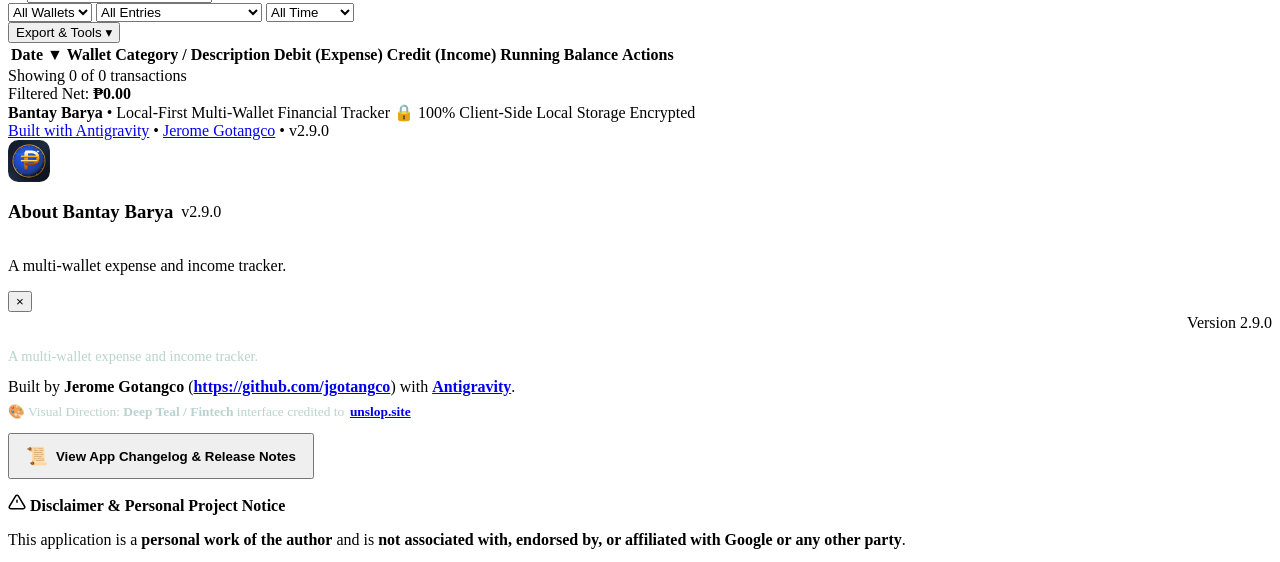
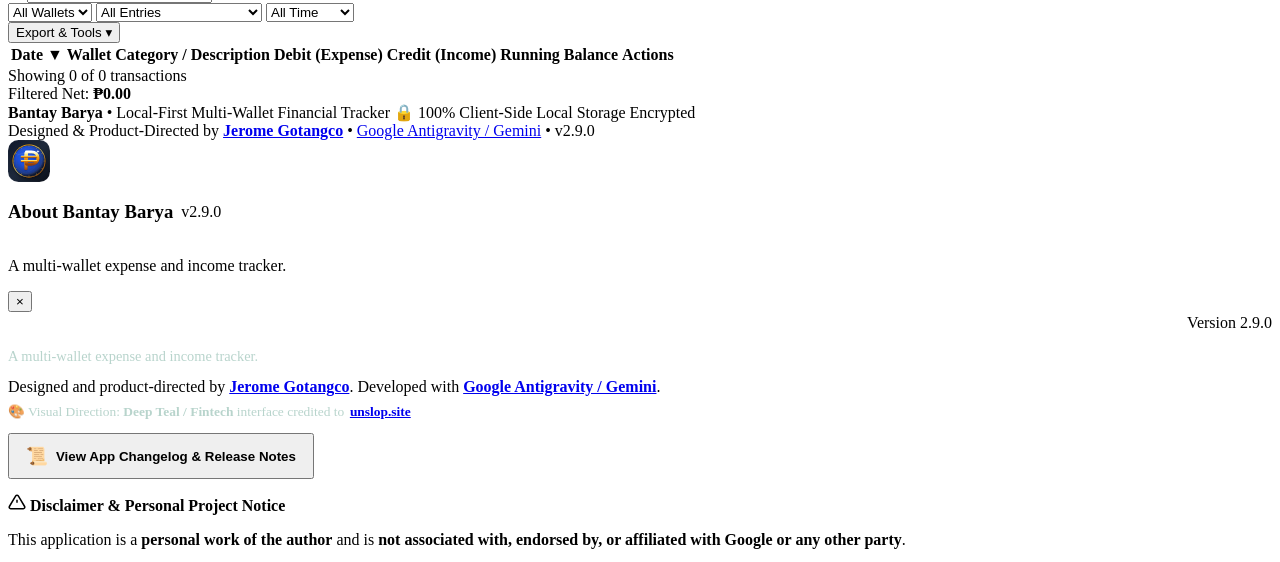
Before and after one commit to jgotangco/Bantay-Barya, a browser extension: page index.html in a window 1280 px wide. Shown: the part 2054-2616 px from the top of the page. Drawn offline with nearby package versions, Linux system fonts and the light colour scheme.

Commit message:
Designed and product-directed by Jerome Gotangco. Developed with Google Antigravity / Gemini. in index.html

```diff
--- a/index.html
+++ b/index.html
@@ -4,7 +4,7 @@
   <meta charset="UTF-8">
   <meta name="viewport" content="width=device-width, initial-scale=1.0, maximum-scale=1.0, user-scalable=no">
   <title>Bantay Barya - Multi-Wallet Expense Tracker</title>
-  <meta name="description" content="A multi-wallet expense and income tracker built on Antigravity by Jerome Gotangco (https://github.com/jgotangco)">
+  <meta name="description" content="A multi-wallet expense and income tracker. Designed and product-directed by Jerome Gotangco. Developed with Google Antigravity / Gemini.">
 
   <!-- PWA & Mobile Web App Meta -->
   <link rel="manifest" href="manifest.json">
@@ -85,9 +85,9 @@
               <span id="deviceText">Desktop</span>
             </span>
           </div>
-          <!-- Subtitle formatted with clickable Antigravity link -->
+          <!-- Subtitle formatted with clickable attribution links -->
           <p class="brand-subtitle">
-            A multi-wallet expense tracker built on <a href="https://antigravity.google/" target="_blank" rel="noopener noreferrer" class="link-antigravity" title="Visit Antigravity website">Antigravity</a> | <span id="headerBaseCurrencyTag">Base: PHP (₱)</span>
+            A multi-wallet expense tracker. Designed and product-directed by <a href="https://github.com/jgotangco" target="_blank" rel="noopener noreferrer" class="link-antigravity" title="GitHub: Jerome Gotangco"><strong>Jerome Gotangco</strong></a>. Developed with <a href="https://antigravity.google/" target="_blank" rel="noopener noreferrer" class="link-antigravity" title="Visit Antigravity website"><strong>Google Antigravity / Gemini</strong></a>. | <span id="headerBaseCurrencyTag">Base: PHP (₱)</span>
           </p>
         </div>
       </div>
@@ -664,9 +664,9 @@
         <span class="footer-save-badge">🔒 100% Client-Side Local Storage Encrypted</span>
       </div>
       <div class="footer-right">
-        <a href="https://antigravity.google/" target="_blank" rel="noopener noreferrer" class="link-antigravity" title="Built with Google Antigravity">Built with Antigravity</a>
+        <span>Designed & Product-Directed by <a href="https://github.com/jgotangco" target="_blank" rel="noopener noreferrer" class="link-email"><strong>Jerome Gotangco</strong></a></span>
         <span>•</span>
-        <a href="https://github.com/jgotangco" target="_blank" rel="noopener noreferrer" class="link-email">Jerome Gotangco</a>
+        <a href="https://antigravity.google/" target="_blank" rel="noopener noreferrer" class="link-antigravity" title="Built with Google Antigravity / Gemini">Google Antigravity / Gemini</a>
         <span>•</span>
         <span class="version-tag">v2.9.0</span>
       </div>
@@ -687,7 +687,7 @@
           </div>
           <div>
             <h3 id="welcomeModalTitle" class="modal-title">Welcome to Bantay Barya! 👛</h3>
-            <p class="modal-subtitle">Local-First Multi-Wallet Continuous Income & Expense Tracker</p>
+            <p class="modal-subtitle">A multi-wallet expense tracker. Designed and product-directed by <a href="https://github.com/jgotangco" target="_blank" rel="noopener noreferrer" class="link-antigravity">Jerome Gotangco</a>. Developed with <a href="https://antigravity.google/" target="_blank" rel="noopener noreferrer" class="link-antigravity">Google Antigravity / Gemini</a>.</p>
           </div>
         </div>
         <button id="closeWelcomeModalBtn" class="btn-close">&times;</button>
@@ -870,7 +870,7 @@
             A multi-wallet expense and income tracker.
           </p>
           <div class="author-badge-card">
-            <div>Built by <strong>Jerome Gotangco</strong> (<a href="https://github.com/jgotangco" target="_blank" rel="noopener noreferrer" class="link-antigravity"><strong>https://github.com/jgotangco</strong></a>) with <a href="https://antigravity.google/" target="_blank" rel="noopener noreferrer" class="link-antigravity"><strong>Antigravity</strong></a>.</div>
+            <div>Designed and product-directed by <strong><a href="https://github.com/jgotangco" target="_blank" rel="noopener noreferrer" class="link-antigravity">Jerome Gotangco</a></strong>. Developed with <a href="https://antigravity.google/" target="_blank" rel="noopener noreferrer" class="link-antigravity"><strong>Google Antigravity / Gemini</strong></a>.</div>
             <div style="margin-top: 0.45rem; font-size: 0.84rem; color: var(--text-secondary); display: flex; align-items: center; gap: 0.35rem; flex-wrap: wrap;">
               <span>🎨 Visual Direction: <strong>Deep Teal / Fintech</strong> interface credited to</span>
               <a href="https://unslop.site/" target="_blank" rel="noopener noreferrer" class="link-antigravity"><strong>unslop.site</strong></a>
```
